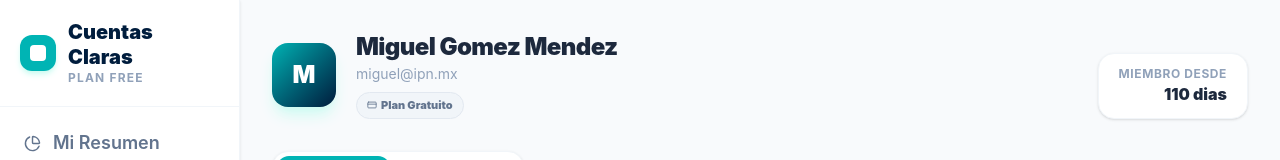
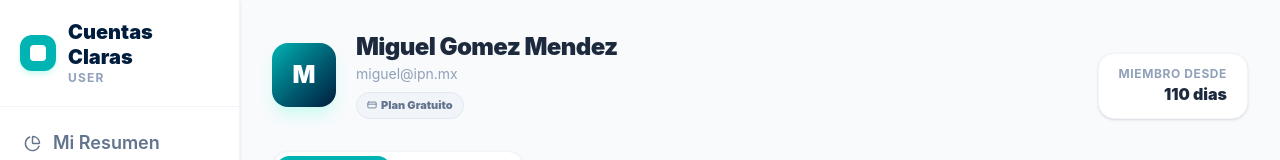
Before and after one commit to MiguelGM5/CuentasClaras_App, a Vue app in the folder frontend/: page /user/perfil in a window 1280 px wide. Shown: the top 160 px of the page. Built offline with nearby package versions, Linux system fonts and the light colour scheme.

Commit message:
cambio del rol en aside perfil

```diff
--- a/frontend/src/views/perfil/perfilView.vue
+++ b/frontend/src/views/perfil/perfilView.vue
@@ -58,7 +58,7 @@ const subtituloSidebar = computed(() => esPremiumSesion.value ? 'Plan Premium' :
 
         <Sidebar
             modelValue=""
-            :subtitulo="subtituloSidebar"
+            :subtitulo="rolUsuario"
             :isPremium="esPremiumSesion"
             :items="menuItems"
             :usuario="datosSidebar"
```
